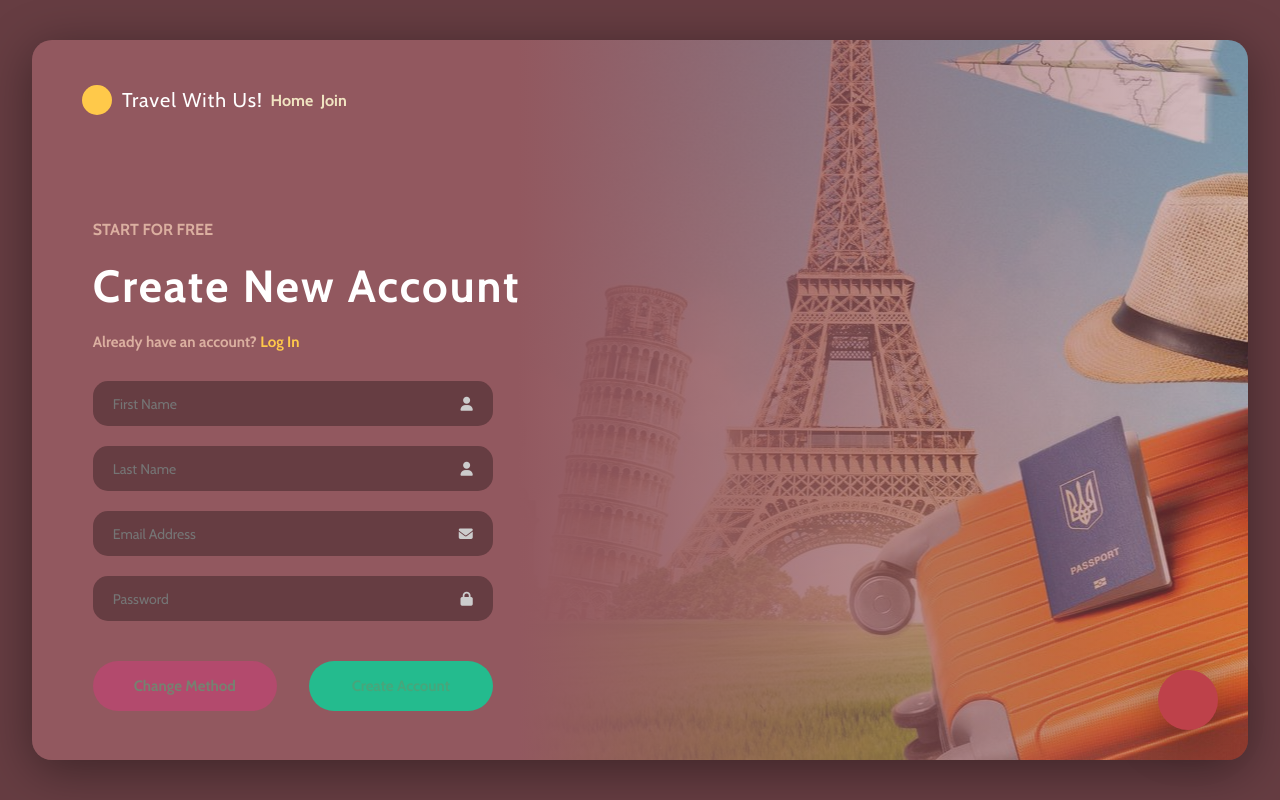
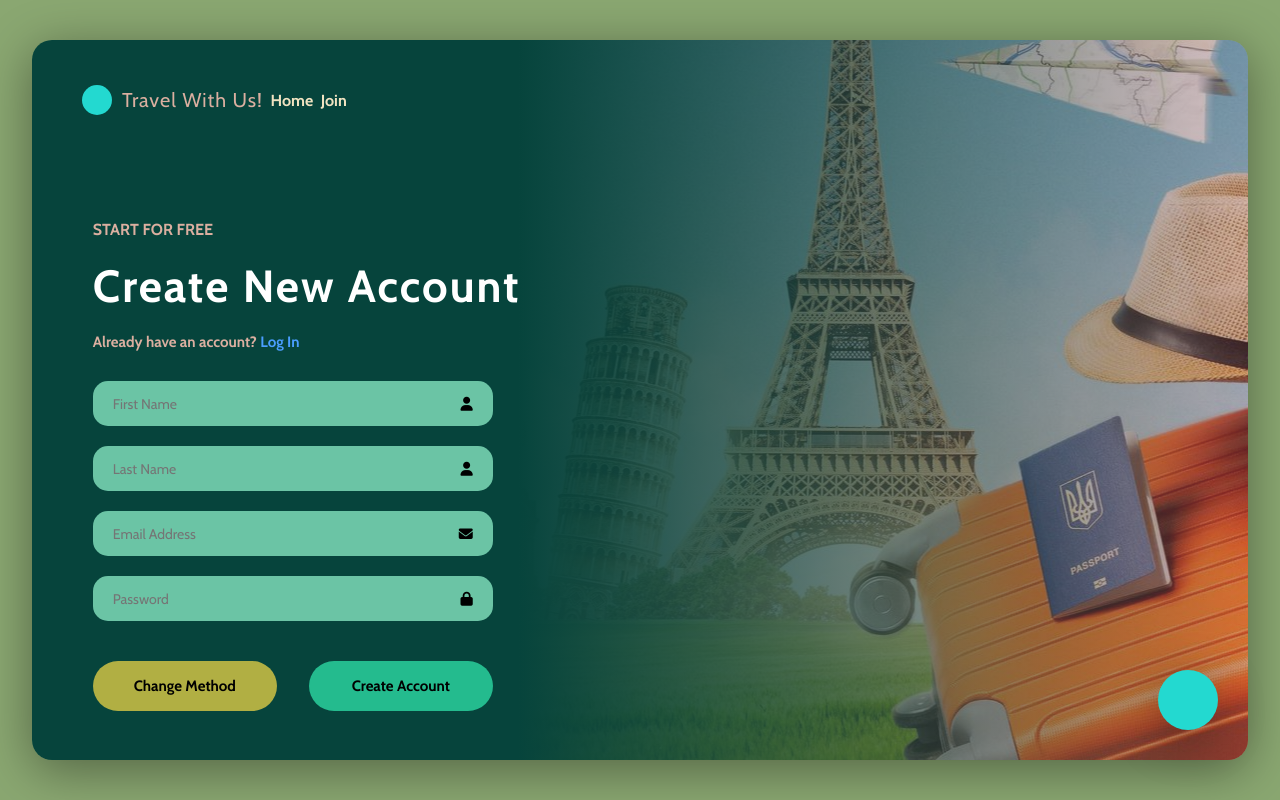
Before and after one commit to BhatMawra/signup-signin, a plain HTML site: page src/index.html in a window 1280 px wide. Both pictures are taken after a click on the link "Join". Drawn offline with nearby package versions, Linux system fonts and the light colour scheme.

Commit message:
intial commit

```diff
--- a/src/index.html
+++ b/src/index.html
@@ -5,7 +5,7 @@
     <meta charset="UTF-8" />
     <meta http-equiv="X-UA-Compatible" content="IE=edge" />
     <meta name="viewport" content="width=device-width, initial-scale=1.0" />
-    <title>Landing Page</title>
+    <title>Travel Buddy</title>
 
     <link rel="icon" href="favicon.ico" type="image/x-icon" />
 
--- a/src/styles.css
+++ b/src/styles.css
@@ -16,7 +16,7 @@ html {
 .container {
   width: 100%;
   height: 100vh;
-  background-color: #663d42;
+  background-color: #8aa771;
   display: flex;
   justify-content: center;
   align-items: center;
@@ -25,7 +25,7 @@ html {
 .landing {
   width: 95%;
   height: 90%;
-  background: linear-gradient(to right, #92585f 40%, #92585f60),
+  background: linear-gradient(to right, #06443c 40%, #92585f60),
     url(images/bg1.jpg) center no-repeat;
   border-radius: 2rem;
   box-shadow: 0 1rem 5rem rgba(0, 0, 0, 0.4);
@@ -57,7 +57,7 @@ html {
 .circle {
   width: 3rem;
   height: 3rem;
-  background-color: #ffc94a;
+  background-color: #23d9d0;
   border-radius: 50%;
   margin-right: 1rem;
 }
@@ -66,7 +66,7 @@ html {
   font-size: 2rem;
   font-weight: 400;
   letter-spacing: 0.1rem;
-  color: #fff;
+  color: #dbafa0;
 }
 
 .nav-item {
@@ -105,7 +105,7 @@ html {
   font-size: 7rem;
   font-weight: bold;
   text-align: center;
-  color: #ffc94a;
+  color: #4adeff;
   margin-top: 6rem;
   text-shadow: 0 1rem 3rem rgba(0, 0, 0, 0.2);
 }
@@ -147,7 +147,7 @@ html {
 }
 
 .contact p a {
-  color: #ffc94a;
+  color: #4a9eff;
 }
 
 .input-group {
@@ -161,11 +161,11 @@ html {
 .input-group input {
   width: 100%;
   height: 100%;
-  background-color: #663d42;
+  background-color: #6bc4a5;
   border: none;
   border-radius: 1.5rem;
   padding: 1rem 2rem;
-  color: rgb(10, 2, 2);
+  color: rgb(47, 8, 8);
   font-size: 1.4rem;
 }
 
@@ -175,7 +175,7 @@ html {
 }
 
 .input-group input:focus {
-  background-color: #cabec0;
+  background-color: #ddb2b8;
   border: 0.2rem solid #f5dd54;
 }
 
@@ -185,7 +185,7 @@ html {
   top: 50%;
   transform: translateY(-50%);
   font-size: 1.4rem;
-  color: #ccc;
+  color:black;
 }
 
 .btn-group {
@@ -208,11 +208,13 @@ html {
 }
 
 .contact-btn:nth-child(1) {
-  background-color: #b34a6d;
+  background-color: #b1af43;
+  color:black;
 }
 
 .contact-btn:nth-child(2) {
   background-color: #24bb8e;
+  color: black;
 }
 
 .logo-bottom {
@@ -222,6 +224,6 @@ html {
   width: 6rem;
   height: 6rem;
   border-radius: 50%;
-  background-color: #be414a;
+  background-color: #23d9d0;
   box-shadow: 0 1rem 5rem rgba(0, 0, 0, 0.3);
 }
```
